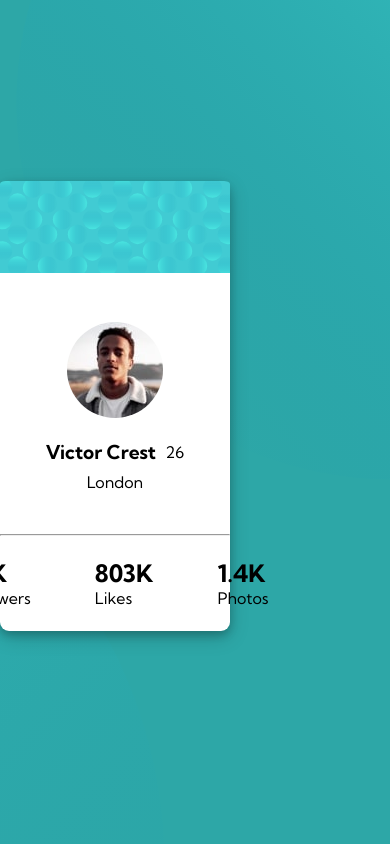
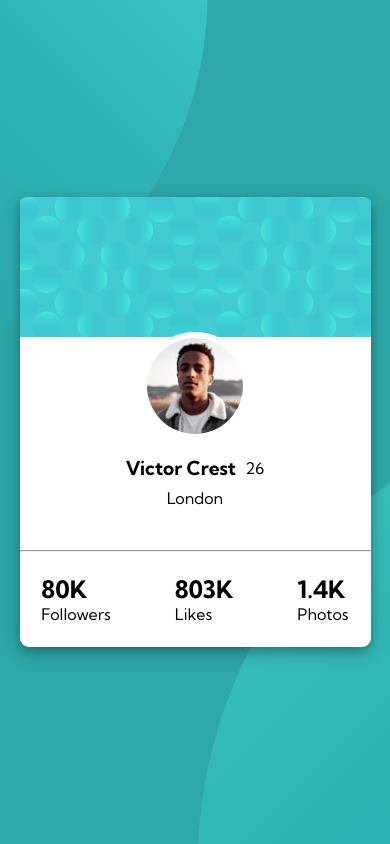
Before and after one commit to AkshitBhatt/Profile-card-component-main, a plain HTML site: page index.html in a window 390 px wide. Drawn offline with Linux system fonts and the light colour scheme.

Commit message:
minor commit

```diff
--- a/media.css
+++ /dev/null
@@ -1,5 +0,0 @@
-@media(max-width:375){
- .akshit{
-   width: ;
- }
-}
--- a/style.css
+++ b/style.css
@@ -19,6 +19,7 @@
   position: relative;
   align-items: center;
   /* position: relative; */
+
   height: 100vh;
   width: 100%;
   border: 1 px solid black;
@@ -160,3 +161,23 @@
   display: flex;
   position: relative;
 }
+
+@media (max-width:460px) {
+  .sub-container {
+    width: 90%;
+  margin: 0 auto;
+
+  }
+  .ff {
+    width: 47rem;
+    position: absolute;
+    left: -34rem;
+    top: -24rem;
+  }
+  .ff2 {
+    /* position: absolute; */
+    /* top: -13rem; */
+    left: 35rem;
+    /* width: 60rem; */
+  }
+}
```
